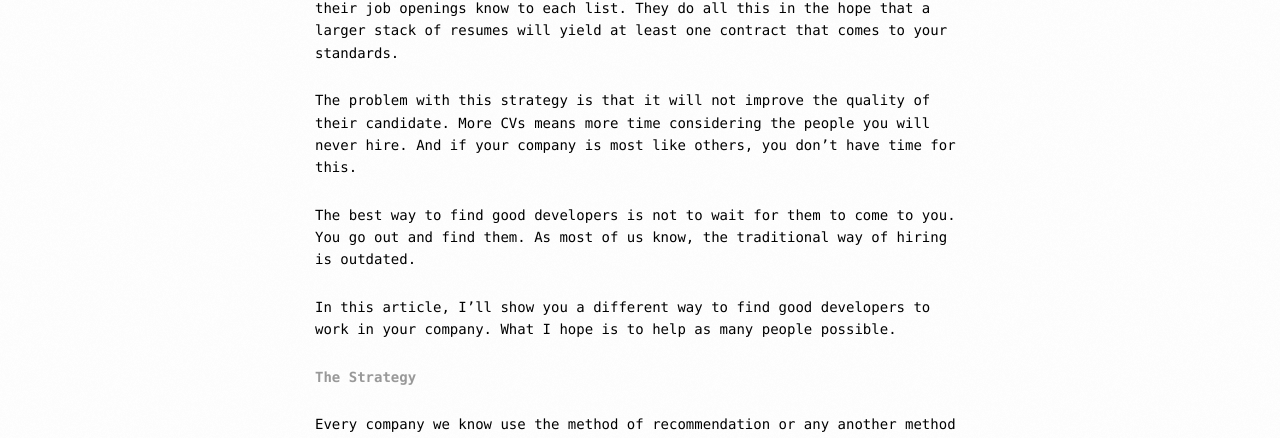
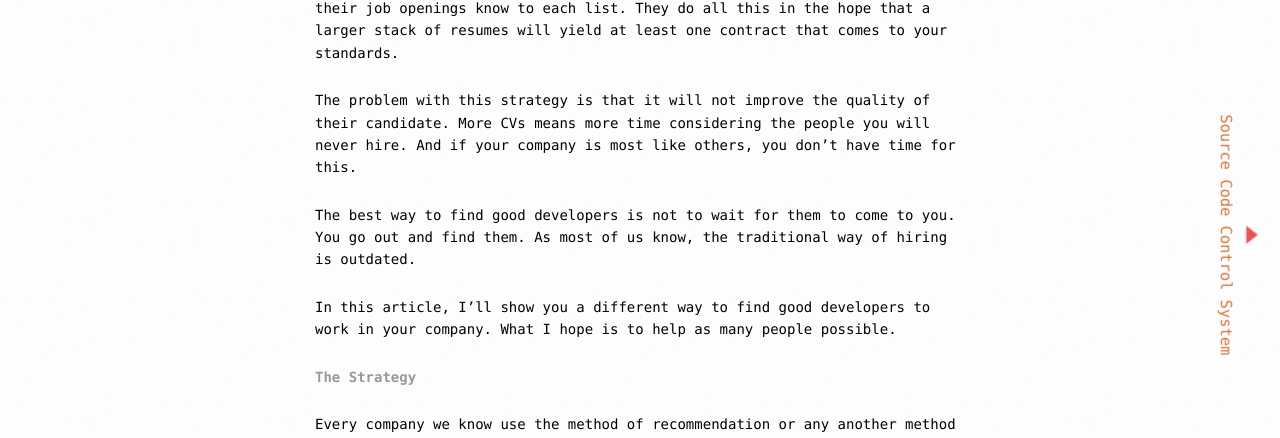
Before and after one commit to rands0n/rands0n.com, a Jekyll site: the page built from _posts/2015-02-11-how-to-find-qualified-developers.md, in a window 1280 px wide. Shown: the part 233-671 px from the top of the page. Built offline with Jekyll 4.4.1, drawn with Linux system fonts in a browser that asks for light colours.

Commit message:
Create a next and prev link's in posts

```diff
--- a/_layouts/post.html
+++ b/_layouts/post.html
@@ -1,6 +1,10 @@
 ---
 layout: default
 ---
+
+{% if page.previous.url %}
+<a href="{{ page.previous.url }}" class="prev">{{ page.previous.title }}</a>
+{% endif %}
 
 <div class="container">
     <div class="post post-page">
@@ -24,3 +28,7 @@ layout: default
         </div>
     </div>
 </div>
+
+{% if page.next.url %}
+<a href="{{ page.next.url }}" class="next">{{ page.next.title }}</a>
+{% endif %}
--- a/css/styles.scss
+++ b/css/styles.scss
@@ -81,5 +81,67 @@ body {
     }
 }
 
+.next,
+.prev {
+    display: block;
+    font-size: 1.1em;
+    font-weight: normal;
+    opacity: .8;
+    -ms-filter: "progid:DXImageTransform.Microsoft.Alpha(Opacity=80)";
+    filter: alpha(opacity=80);
+    overflow: hidden;
+    padding: 50px;
+    position: fixed;
+    text-align: center;
+    text-decoration: none;
+    -o-text-overflow: ellipsis;
+    text-overflow: ellipsis;
+    top: 45%;
+    width: 250px;
+    white-space: nowrap;
+    z-index: 2;
+
+    border-color: transparent;
+
+    &:before {
+        content: "";
+        background: url("/images/up.png");
+        -webkit-background-size: cover;
+        -moz-background-size: cover;
+        background-size: cover;
+        background-repeat: no-repeat;
+        height: 24px;
+        left: 50%;
+        margin-left: -12px;
+        position: absolute;
+        top: 25px;
+        width: 24px;
+    }
+
+    &:hover {
+        border-color: transparent;
+    }
+}
+
+.prev {
+    left: -120px;
+
+    -webkit-transform: rotate(-90deg);
+    -moz-transform: rotate(-90deg);
+    -o-transform: rotate(-90deg);
+    -ms-transform: rotate(-90deg);
+    transform: rotate(-90deg);
+}
+
+.next {
+    right: -120px;
+
+    -webkit-transform: rotate(90deg);
+    -moz-transform: rotate(90deg);
+    -o-transform: rotate(90deg);
+    -ms-transform: rotate(90deg);
+    transform: rotate(90deg);
+}
+
 // Sections
 @import 'sections/header', 'sections/footer', 'sections/post', 'sections/archive', 'sections/nav';
```
Also changed, not shown: images/up.png (added).
